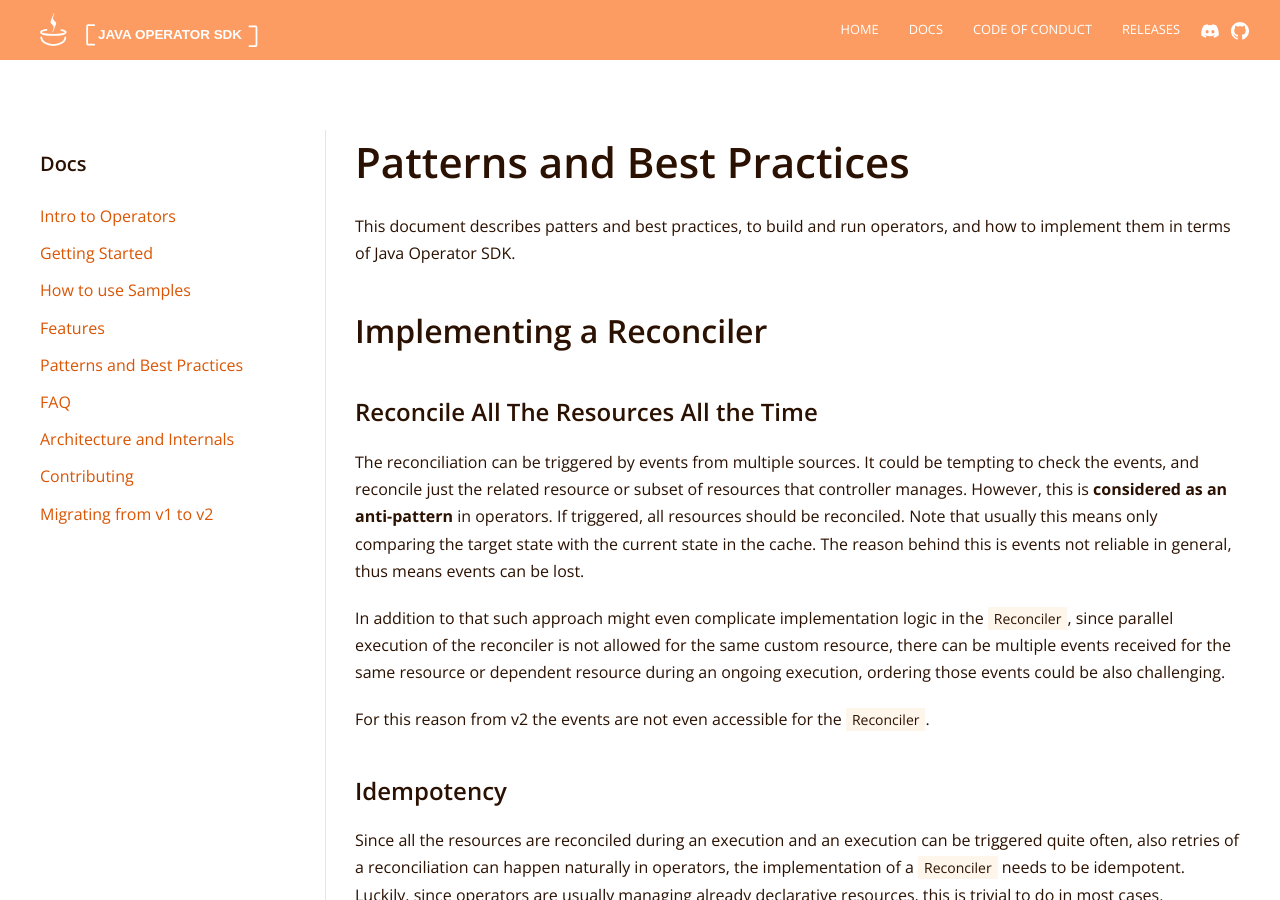
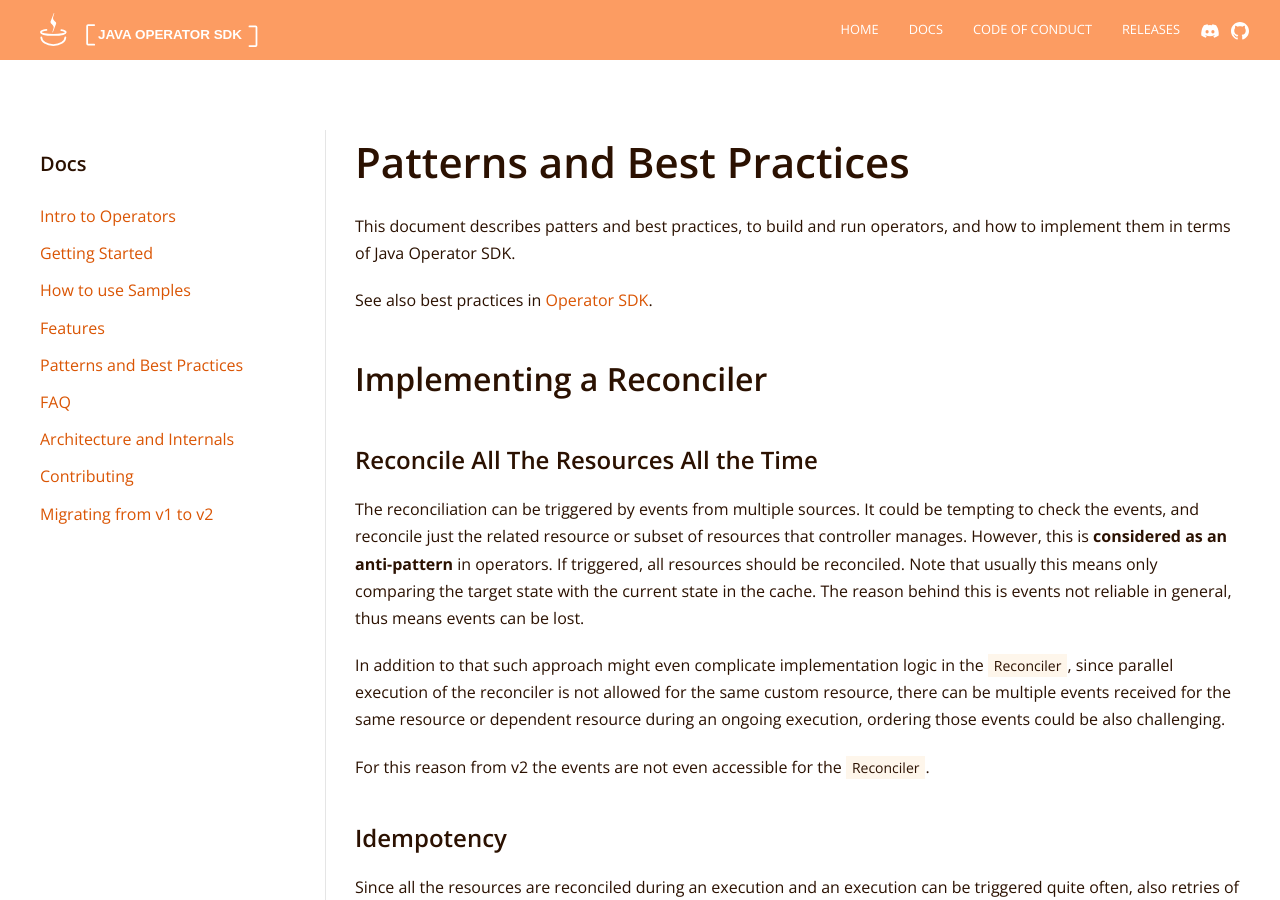
Before and after one commit to operator-framework/java-operator-sdk, a Jekyll site: the page built from docs/documentation/patterns-best-practices.md, in a window 1280 px wide and 900 px high. Built offline with Jekyll 4.4.1, drawn with Linux system fonts in a browser that asks for light colours; nearby versions of some CDN libraries.

Commit message:
docs: link to Operator SDK best practices

```diff
--- a/docs/documentation/patterns-best-practices.md
+++ b/docs/documentation/patterns-best-practices.md
@@ -9,6 +9,8 @@ permalink: /docs/patterns-best-practices
 
 This document describes patters and best practices, to build and run operators, and how to implement them in terms of
 Java Operator SDK.
+
+See also best practices in [Operator SDK](https://sdk.operatorframework.io/docs/best-practices/best-practices/).
 
 ## Implementing a Reconciler
 
```
